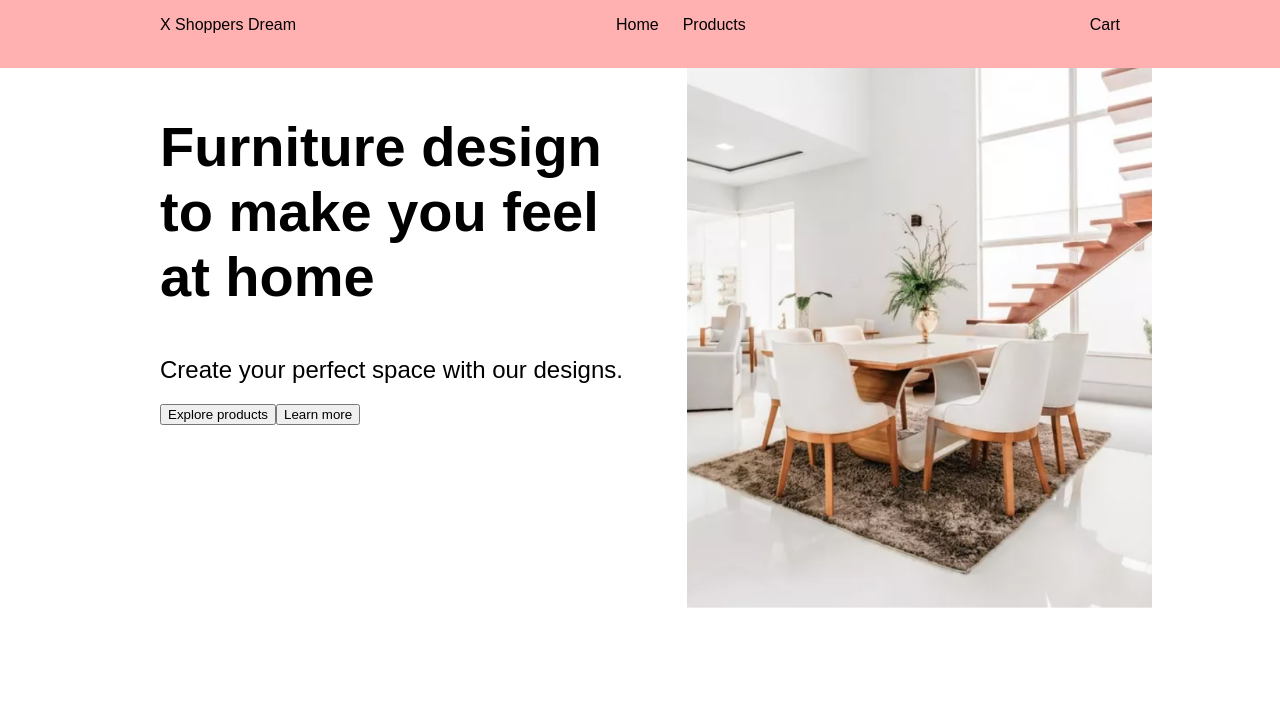
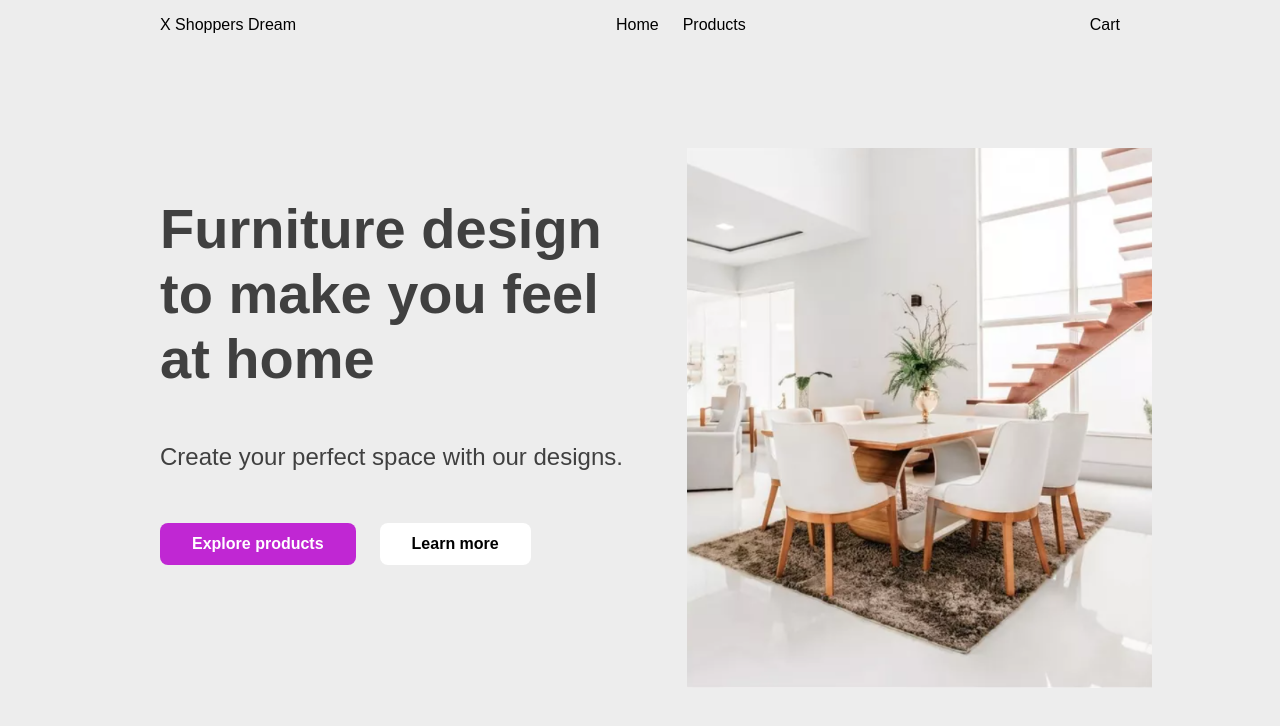
Before and after one commit to dariojularic/x-shopper-dream-e-commerce, a React (Vite) app: page / in a window 1280 px wide. Shown: the top 726 px of the page. Built offline with nearby package versions, Linux system fonts and the light colour scheme.

Commit message:
Add style

```diff
--- /dev/null
+++ b/src/components/Button.css
@@ -0,0 +1,16 @@
+.btn {
+  border-radius: 8px;
+  border: none;
+  padding: 12px 32px;
+  font-size: 16px;
+  font-weight: 700;
+}
+
+.action1 {
+  background-color: #C027D3;
+  color: white;
+}
+
+.action2 {
+  background-color: white;
+}
--- /dev/null
+++ b/src/components/Button.jsx
@@ -0,0 +1,7 @@
+import "./Button.css"
+
+function Button({value, type}) {
+  return <button className={`btn ${type}`}>{value}</button>
+}
+
+export default Button;
--- a/src/index.css
+++ b/src/index.css
@@ -1,3 +1,5 @@
 body {
   font-family: sans-serif;
+  background-color: rgb(237, 237, 237);
+  color: #404040;
 }
--- a/src/layouts/navbar/Navbar.css
+++ b/src/layouts/navbar/Navbar.css
@@ -1,5 +1,4 @@
 nav {
-  background-color: rgb(255, 177, 177);
   display: flex;
   justify-content: space-around;
 }
--- a/src/pages/Home/Home.css
+++ b/src/pages/Home/Home.css
@@ -8,22 +8,35 @@ main {
 .first-section {
   width: 80%;
   display: flex;
+  margin-top: 80px;
 }
 
 .home1-img {
   height: 540px;
 }
 
-.home-header {
+.home-header-container {
   margin: 0 32px;
+  display: flex;
+  flex-direction: column;
+  gap: 32px;
+  padding: 48px 0;
+  /* align-items: center; */
+  /* justify-content: center; */
 }
 
 .home-h1 {
   font-size: 56px;
   font-weight: 700;
+  margin: 0;
 }
 
 .home-h2 {
   font-size: 24px;
   font-weight: 500;
 }
+
+.home-buttons-container {
+  display: flex;
+  gap: 24px;
+}
--- a/src/pages/Home/Home.jsx
+++ b/src/pages/Home/Home.jsx
@@ -1,15 +1,16 @@
 import "./Home.css";
+import Button from "../../components/Button";
 
 function Home() {
   return (
     <main>
       <section className="first-section">
-        <div className="home-header">
+        <div className="home-header-container">
           <h1 className="home-h1">Furniture design to make you feel at home</h1>
           <h2 className="home-h2">Create your perfect space with our designs.</h2>
           <div className="home-buttons-container">
-            <button>Explore products</button>
-            <button>Learn more</button>
+            <Button value="Explore products" type="action1" />
+            <Button value="Learn more" type="action2" />
           </div>
         </div>
         <div className="home-image">
```
